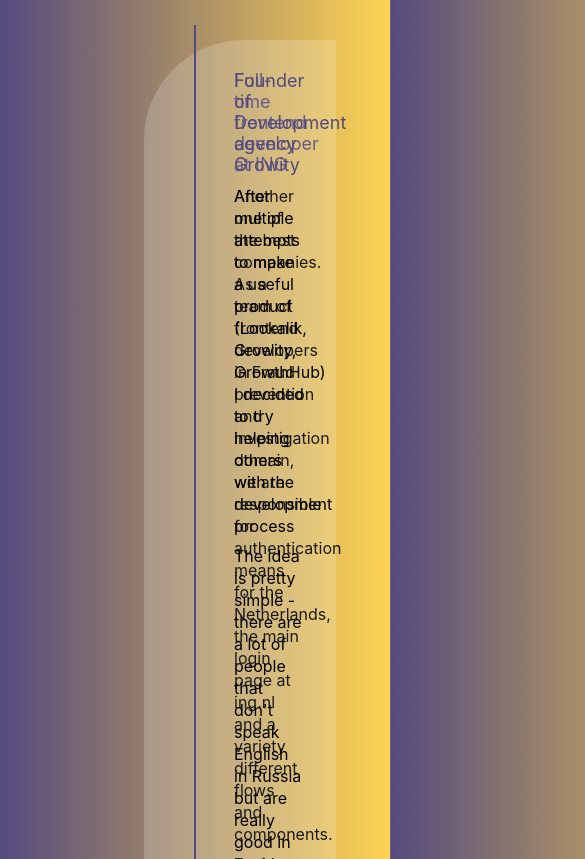
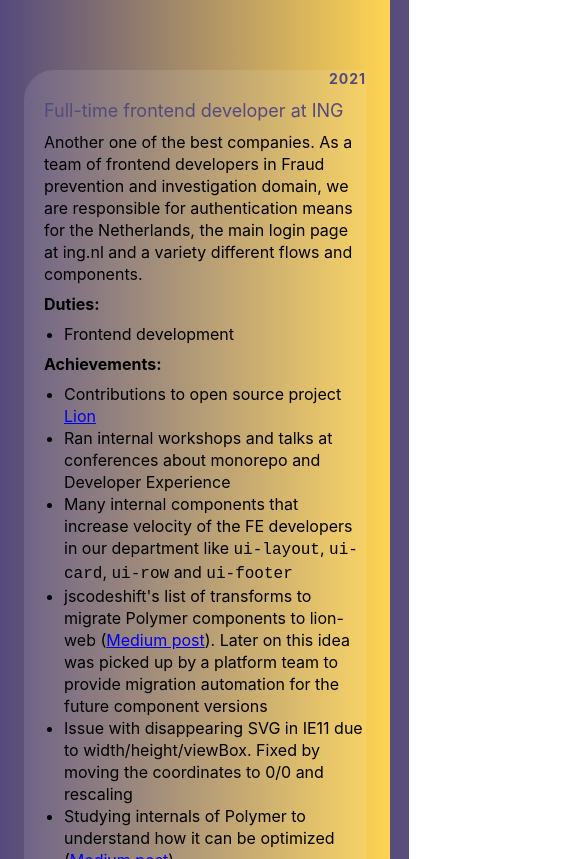
Before and after one commit to paulcodiny/paulcodiny, a Next.js app: page / in a window 390 px wide. Shown: the part 709-1568 px from the top of the page, 585 px wide, since content can reach past the window. Built offline with nearby package versions, Linux system fonts and the light colour scheme.

Commit message:
feat: mobile version

```diff
--- a/components/timeline/Item.module.css
+++ b/components/timeline/Item.module.css
@@ -1,6 +1,6 @@
 .item {
     padding: 15px 30px;
-    position: absolute;
+    position: relative;
     background: inherit;
     width: 50%;
 }
@@ -129,8 +129,8 @@
 
     .item {
         width: 100%;
-        padding-left: 120px;
-        padding-right: 30px;
+        padding: 0 !important;
+        margin-top: 30px !important;
     }
 
     .item.right {
@@ -140,6 +140,22 @@
     .item.left::after,
     .item.right::after {
         left: 82px;
+    }
+
+    .item .date {
+        top: 0 !important;
+        right: 0 !important;
+        left: auto !important;
+        text-align: right !important;
+    }
+
+    .item::before,
+    .item::after {
+        display: none;
+    }
+
+    .item svg {
+        display: none !important;
     }
 
     .item.left::before,
@@ -162,7 +178,7 @@
 
     .item.left .content,
     .item.right .content {
-        padding: 30px 30px 30px 90px;
-        border-radius: 100px 0 0 100px;
+        padding: 30px 0 30px 20px;
+        border-radius: 30px 0 0 30px;
     }
 }
--- a/components/timeline/Timeline.client.js
+++ b/components/timeline/Timeline.client.js
@@ -1,4 +1,3 @@
-import { useEffect, useLayoutEffect, useRef } from 'react';
 import { Introduction } from './daily/00_Introduction.js';
 import { FirstJob } from './daily/01_FirstJob.js';
 import { SecondJob } from './daily/02_SecondJob.js';
@@ -19,80 +18,45 @@
 import { JSPlanet } from './nightly/08_JSPlanet.js';
 import { GrowthHub } from './nightly/09_GrowthHub.js';
 import { HetOfDe } from './nightly/10_HetOfDe.js';
-import { GrowityStudio } from './nightly/11_GrowityStudio.js';
-
-const useIsomorphicLayoutEffect = typeof window !== 'undefined'
-  ? useLayoutEffect
-  : useEffect;
-
-const distributeItems = (timelineRef) => {
-  if (!timelineRef?.current) {
-    return;
-  }
-
-  const distances = { left: 0, right: 0 };
-  const $items = timelineRef.current.querySelectorAll('.item');
-  [...$items].reverse().forEach(($item) => {
-    if ($item.classList.contains('right')) {
-      $item.style.top = `${distances.right}px`;
-      distances.right += $item.offsetHeight;
-    } else {
-      $item.style.top = `${distances.left}px`;
-      distances.left += $item.offsetHeight;
-    }
-  });
-
-  timelineRef.current.style.height = `${Math.max(distances.left, distances.right)}px`;
-};
+import { CodevilleStudio } from './nightly/11_GrowityStudio.js';
 
 export const Timeline = () => {
-  const timelineRef = useRef();
-
-  const observer = useRef(
-    new ResizeObserver(() => {
-      distributeItems(timelineRef);
-    })
-  );
-
-  useIsomorphicLayoutEffect(() => {
-    if (timelineRef.current) {
-      observer.current.observe(timelineRef.current)
-    }
-
-    return observer.current.unobserve;
-  }, [timelineRef, observer])
-
-  useIsomorphicLayoutEffect(() => {
-    distributeItems(timelineRef);
-  }, [timelineRef]);
 
   return (
     <>
-      <div className="timeline" ref={timelineRef}>
-        {/* Nightly */}
-        <Introduction/>
-        <FirstJob/>
-        <SecondJob/>
-        <ZoomGroup/>
-        <ITScript/>
-        <Topface/>
-        <Travix/>
-        <NonDutch/>
+      <div className="timeline">
         <ING/>
 
-        {/* Daily */}
+        <CodevilleStudio />
+        <HetOfDe />
+        <GrowthHub />
+        <JSPlanet />
+
+        <NonDutch/>
+
+        <Growity />
+
+        <Travix/>
+
+        <Upechka />
+
+        <Topface/>
+
+        <WebfaceSilex />
+        <LookslikeSecond />
+
+        <Webface />
+        <HomeDelivery />
+
+        <ITScript/>
+
+        <Lookslike />
         <MuscleSupplements />
-        <Lookslike />
-        <HomeDelivery />
-        <Webface />
-        <LookslikeSecond />
-        <WebfaceSilex />
-        <Upechka />
-        <Growity />
-        <JSPlanet />
-        <GrowthHub />
-        <HetOfDe />
-        <GrowityStudio />
+
+        <ZoomGroup/>
+        <SecondJob/>
+        <FirstJob/>
+        <Introduction/>
       </div>
 
       <style jsx>{`
@@ -113,6 +77,12 @@
           left: 50%;
           margin-left: -1px;
         }
+
+        @media (max-width: 767.98px) {
+            .timeline::after {
+                display: none;
+            }
+        }
       `}</style>
     </>
   );
--- a/components/timeline/daily/08_ING.js
+++ b/components/timeline/daily/08_ING.js
@@ -21,14 +21,19 @@
     <p>
       <strong>Achievements:</strong>
       <ul>
+        <li>Contributions to open source project <a href={"https://github.com/ing-bank/lion"}>Lion</a></li>
+        <li>Ran internal workshops and talks at conferences about monorepo and Developer Experience</li>
+        <li>Many internal components that increase velocity of the FE developers in our department like <code>ui-layout</code>, <code>ui-card</code>, <code>ui-row</code> and <code>ui-footer</code></li>
+        <li>jscodeshift&apos;s list of transforms to migrate Polymer components to lion-web (<a href={"https://medium.com/ing-blog/codemod-idea-to-make-your-codebase-evergreen-part-1-2-theory-f5b44e7824a2"}>Medium post</a>). Later on this idea was picked up by a platform team to provide migration automation for the future component versions</li>
         <li>Issue with disappearing SVG in IE11 due to width/height/viewBox. Fixed by moving the coordinates to 0/0 and rescaling</li>
-        <li>Studying internals of Polymer to understand how it can be optimized https://medium.com/js-planet/why-your-polymer-app-is-slow-in-non-chromium-browsers-and-how-to-make-it-fast-c1d3d6f1cd40</li>
+        <li>Studying internals of Polymer to understand how it can be optimized (<a href={"https://medium.com/js-planet/why-your-polymer-app-is-slow-in-non-chromium-browsers-and-how-to-make-it-fast-c1d3d6f1cd40"}>Medium post</a>)</li>
         <li>Built the fastest page (for 9 months) at ING. For this created native custom elements without Shadow DOM based on HyperApp. That allowed us to reuse the components from other team while still being the fastest page</li>
         <li>Integration of Polymer components into AngularJS application. For this I built another public page to use it as CDN to avoid failing of unmaintained pipeline</li>
         <li>Initial version of developers toolbar</li>
-        <li>Monorepo for all our components</li>
-        <li>jscodeshift&apos;s list of transforms to migrate Polymer components to lion-web (https://medium.com/ing-blog/codemod-idea-to-make-your-codebase-evergreen-part-1-2-theory-f5b44e7824a2)</li>
+        <li>Monorepo for all our components (<a href={"https://medium.com/"}>Medium post</a>)</li>
+
         <li>Security Champion</li>
+        <li>A11y Champion</li>
         <li>Storybook development plugins</li>
       </ul>
     </p>
--- a/components/timeline/nightly/00_MuscleSupplements.js
+++ b/components/timeline/nightly/00_MuscleSupplements.js
@@ -9,8 +9,8 @@
     icon={faDumbbell}
   >
     <p>
-      With a couple of friends we made an e-commerce shop of muscle growth supplements.
-      From their side was financial investments and advertising, from my web development and technical support.
+      A couple of friends and I created an e-commerce shop specializing in muscle growth supplements.
+      They handled the financial investments and advertising, while I was responsible for web development and technical support.
     </p>
 
     <p>
--- a/components/timeline/nightly/11_GrowityStudio.js
+++ b/components/timeline/nightly/11_GrowityStudio.js
@@ -1,19 +1,20 @@
 import { Item } from '../Item.js';
 import { faCode } from '@fortawesome/free-solid-svg-icons';
 
-export function GrowityStudio() {
+export function CodevilleStudio() {
   return <Item
     side="right"
-    date="2020 - "
-    title="Founder of Development agency Growity"
+    date="2020 - 2022"
+    title="Founder of Development agency Codeville"
     icon={faCode}
   >
-    <p>After multiple attempts to make a useful product (Lookalik, Growity, GrowthHub) I decided to try helping
+    <p>After multiple attempts to make a useful product (Lookalike, Growity, GrowthHub) I decided to try helping
       others with the development process</p>
     <p>The idea is pretty simple - there are a lot of people that don&apos;t speak English in Russia but are
       really good in development</p>
     <p>With my experience I can assemble a good team of quality developers for the half of the price of Dutch
       developer</p>
+    <p><a href={"https://codeville.agency/"}>CodeVille website</a></p>
 
     <p>
       <strong>Duties:</strong>
@@ -30,7 +31,6 @@
         <li>WorkPi</li>
         <li>Russian pharmacevtic company</li>
         <li>Vendie</li>
-        <li>Another russian</li>
       </ul>
     </p>
 
--- a/pages/index.js
+++ b/pages/index.js
@@ -20,9 +20,11 @@
           <a href="#" className="image avatar">
             <Image src="/pavlik_kiselev_10_circle.jpg" width={200} height={200} />
           </a>
-          <h1><strong>Hi 👋, I&apos;m Pavlik.</strong><br/>
+          <h1>
+            <strong>Hi 👋, I&apos;m Pavlik.</strong><br/>
             Frontend developer by day,<br/>
-            small development agency owner by night.</h1>
+            small development agency owner by night.
+          </h1>
         </div>
 
         <footer id="footer">
```
Also changed, not shown: public/assets/css/main.css (+0 -8 lines).
